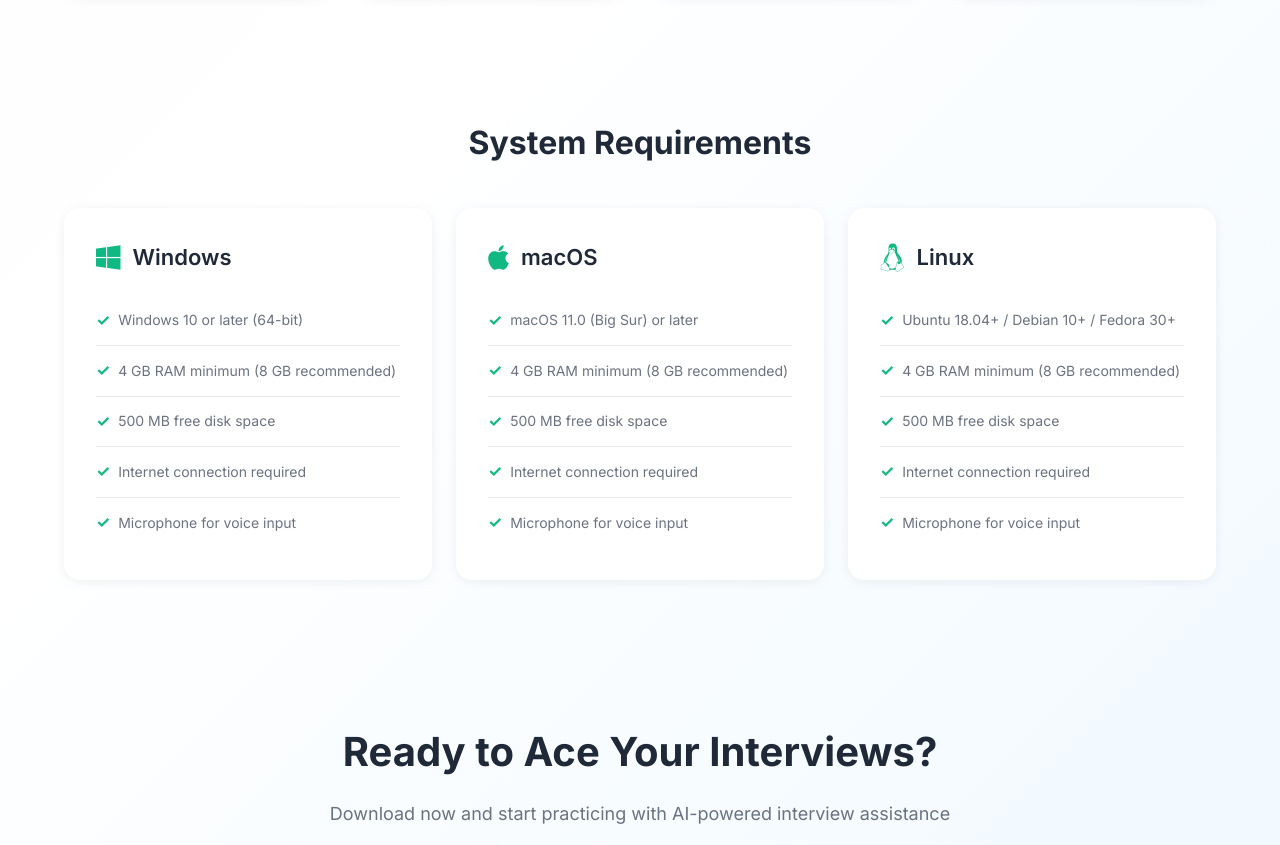
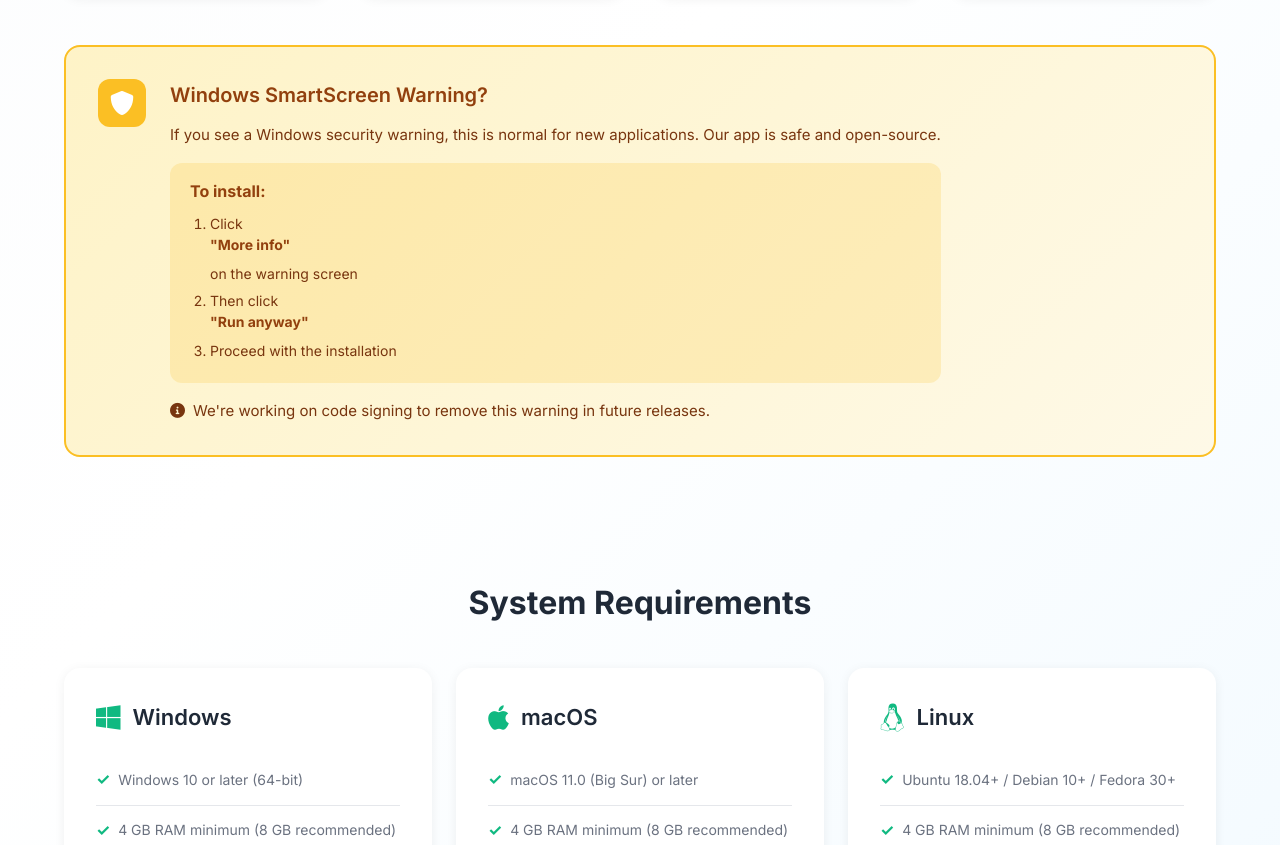
Before and after one commit to Mohitsagar236/interview-ai, an Electron app: page public/download.html in a window 1280 px wide. Shown: the part 1278-2123 px from the top of the page. Drawn offline with Linux system fonts and the light colour scheme.

Commit message:
Add Windows SmartScreen bypass instructions to download page

```diff
--- a/public/download.css
+++ b/public/download.css
@@ -228,6 +228,119 @@
     line-height: 1.6;
 }
 
+/* Security Notice */
+.security-notice {
+    margin-top: 48px;
+    padding: 32px;
+    background: linear-gradient(135deg, #fef3c7 0%, #fef9e7 100%);
+    border: 2px solid #fbbf24;
+    border-radius: 16px;
+    display: flex;
+    gap: 24px;
+    align-items: flex-start;
+    text-align: left;
+}
+
+html.dark .security-notice {
+    background: linear-gradient(135deg, #422006 0%, #451a03 100%);
+    border-color: #d97706;
+}
+
+.notice-icon {
+    flex-shrink: 0;
+    width: 48px;
+    height: 48px;
+    background: #fbbf24;
+    border-radius: 12px;
+    display: flex;
+    align-items: center;
+    justify-content: center;
+    color: white;
+    font-size: 24px;
+}
+
+html.dark .notice-icon {
+    background: #d97706;
+}
+
+.notice-content h4 {
+    font-size: 20px;
+    font-weight: 600;
+    color: #92400e;
+    margin-bottom: 12px;
+}
+
+html.dark .notice-content h4 {
+    color: #fbbf24;
+}
+
+.notice-content p {
+    font-size: 15px;
+    color: #78350f;
+    line-height: 1.6;
+    margin-bottom: 16px;
+}
+
+html.dark .notice-content p {
+    color: #fcd34d;
+}
+
+.bypass-steps {
+    background: rgba(251, 191, 36, 0.2);
+    padding: 16px 20px;
+    border-radius: 12px;
+    margin: 16px 0;
+}
+
+html.dark .bypass-steps {
+    background: rgba(217, 119, 6, 0.2);
+}
+
+.bypass-steps strong {
+    display: block;
+    font-weight: 600;
+    color: #92400e;
+    margin-bottom: 8px;
+}
+
+html.dark .bypass-steps strong {
+    color: #fbbf24;
+}
+
+.bypass-steps ol {
+    margin: 8px 0 0 20px;
+    padding: 0;
+}
+
+.bypass-steps li {
+    font-size: 14px;
+    color: #78350f;
+    margin: 6px 0;
+    line-height: 1.5;
+}
+
+html.dark .bypass-steps li {
+    color: #fde68a;
+}
+
+.bypass-steps strong {
+    font-weight: 700;
+}
+
+.notice-footer {
+    display: flex;
+    align-items: center;
+    gap: 8px;
+    font-size: 13px;
+    color: #a16207;
+    margin-top: 16px;
+    margin-bottom: 0 !important;
+}
+
+html.dark .notice-footer {
+    color: #fcd34d;
+}
+
 /* System Requirements */
 .system-requirements {
     max-width: 1200px;
--- a/public/download.html
+++ b/public/download.html
@@ -131,6 +131,29 @@
                     <p>Purchase credits to unlock premium features</p>
                 </div>
             </div>
+
+            <!-- Windows Security Notice -->
+            <div class="security-notice">
+                <div class="notice-icon">
+                    <i class="fas fa-shield-alt"></i>
+                </div>
+                <div class="notice-content">
+                    <h4>Windows SmartScreen Warning?</h4>
+                    <p>If you see a Windows security warning, this is normal for new applications. Our app is safe and open-source.</p>
+                    <div class="bypass-steps">
+                        <strong>To install:</strong>
+                        <ol>
+                            <li>Click <strong>"More info"</strong> on the warning screen</li>
+                            <li>Then click <strong>"Run anyway"</strong></li>
+                            <li>Proceed with the installation</li>
+                        </ol>
+                    </div>
+                    <p class="notice-footer">
+                        <i class="fas fa-info-circle"></i>
+                        We're working on code signing to remove this warning in future releases.
+                    </p>
+                </div>
+            </div>
         </div>
 
         <!-- System Requirements -->
```
